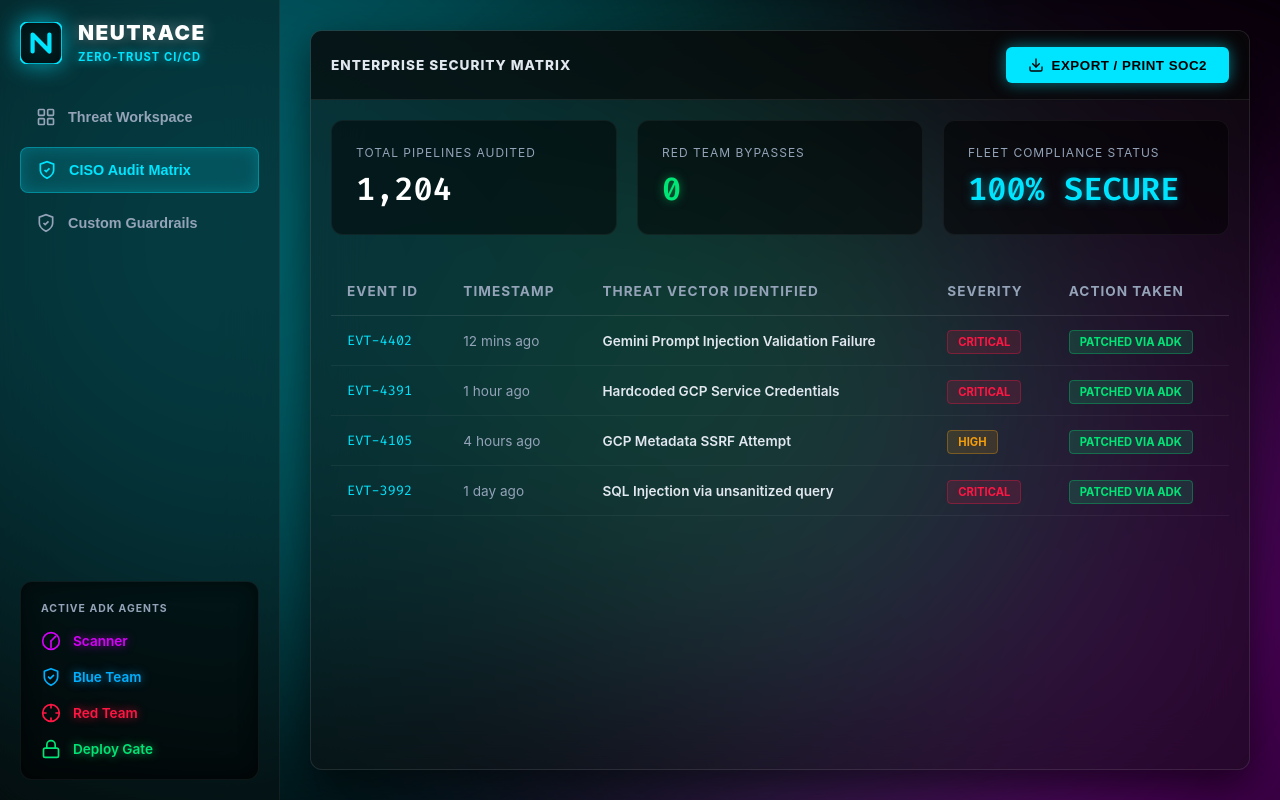
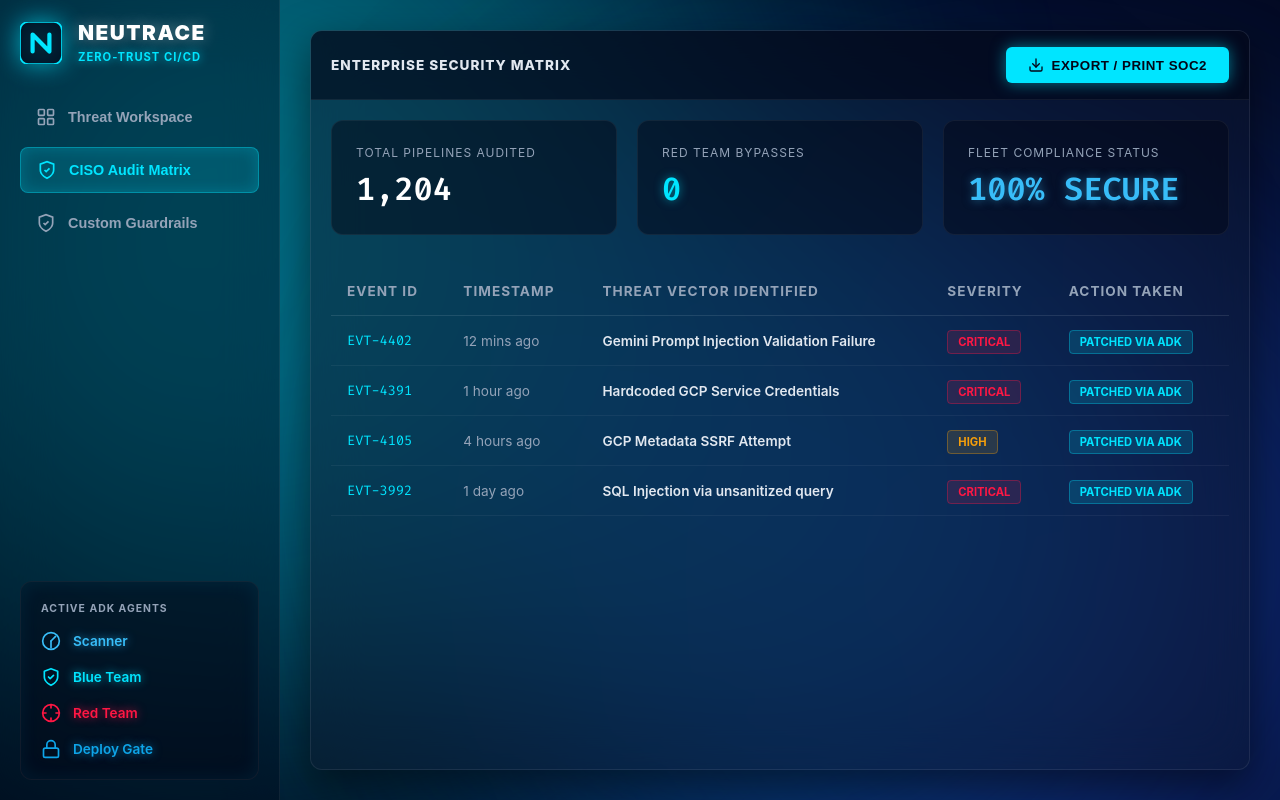
Before and after one commit to 306-magic/NeuTrace, a React (Vite) app in the folder kaustubh-ui/: page / in a window 1280 px wide. Both pictures are taken after a click on the button "CISO Audit Matrix". Built offline with nearby package versions, Linux system fonts and the light colour scheme.

Commit message:
Update App.jsx

```diff
--- a/kaustubh-ui/src/App.jsx
+++ b/kaustubh-ui/src/App.jsx
@@ -1,7 +1,7 @@
 import React, { useState, useEffect, useRef } from 'react';
 
 /* ========================================================
-   BULLETPROOF INLINE CSS (True Black Glassmorphism & Cyber Neon)
+   BULLETPROOF INLINE CSS (Harmonized Blue Spectrum & Glass)
    ======================================================== */
 const GlobalStyles = () => (
   <style>{`
@@ -12,19 +12,19 @@ const GlobalStyles = () => (
     @keyframes float3 { 0% { transform: translate(0, 0) scale(1); } 50% { transform: translate(3vw, -5vh) scale(0.9); } 100% { transform: translate(0, 0) scale(1); } }
     @keyframes pulseGlow { 0% { box-shadow: 0 0 15px rgba(0,229,255,0.5); } 50% { box-shadow: 0 0 30px rgba(0,229,255,0.9); } 100% { box-shadow: 0 0 15px rgba(0,229,255,0.5); } }
 
-    /* True Black Background for maximum neon contrast */
-    body { background: #000000; color: #e2e8f0; font-family: -apple-system, BlinkMacSystemFont, 'Segoe UI', Roboto, Helvetica, Arial, sans-serif; overflow: hidden; }
+    /* Deep Cyber Black Background */
+    body { background: #020617; color: #e2e8f0; font-family: -apple-system, BlinkMacSystemFont, 'Segoe UI', Roboto, Helvetica, Arial, sans-serif; overflow: hidden; }
 
     .ambient-engine { position: fixed; top: 0; left: 0; width: 100vw; height: 100vh; z-index: 0; overflow: hidden; pointer-events: none; }
-    .mesh-orb { position: absolute; border-radius: 50%; filter: blur(140px); opacity: 0.4; }
+    .mesh-orb { position: absolute; border-radius: 50%; filter: blur(140px); opacity: 0.45; }
     .orb-azure { width: 70vw; height: 70vw; background: #00e5ff; top: -30%; left: -20%; animation: float1 25s infinite ease-in-out alternate; }
-    .orb-violet { width: 60vw; height: 60vw; background: #d500f9; bottom: -20%; right: -15%; animation: float2 30s infinite ease-in-out alternate; }
-    .orb-emerald { width: 50vw; height: 50vw; background: #00e676; top: 15%; left: 35%; animation: float3 35s infinite ease-in-out alternate; }
+    .orb-cobalt { width: 65vw; height: 65vw; background: #1d4ed8; bottom: -20%; right: -15%; animation: float2 30s infinite ease-in-out alternate; }
+    .orb-midnight { width: 55vw; height: 55vw; background: #0369a1; top: 20%; left: 30%; animation: float3 35s infinite ease-in-out alternate; }
 
     .app-shell { display: flex; height: 100vh; width: 100vw; position: relative; z-index: 1; }
 
     /* PURE TRANSPARENT GLASS UI */
-    .sidebar { width: 280px; background: rgba(10, 10, 10, 0.4); backdrop-filter: blur(25px); -webkit-backdrop-filter: blur(25px); border-right: 1px solid rgba(255,255,255,0.05); display: flex; flex-direction: column; justify-content: space-between; padding: 20px 0; }
+    .sidebar { width: 280px; background: rgba(2, 6, 23, 0.4); backdrop-filter: blur(25px); -webkit-backdrop-filter: blur(25px); border-right: 1px solid rgba(255,255,255,0.06); display: flex; flex-direction: column; justify-content: space-between; padding: 20px 0; }
     .brand-section { padding: 0 20px 30px; display: flex; align-items: center; gap: 16px; }
     .brand-title { font-size: 1.3rem; font-weight: 900; color: #ffffff; letter-spacing: 1.5px; text-shadow: 0 0 15px rgba(255,255,255,0.4); }
     .brand-tagline { font-size: 0.7rem; color: #00e5ff; text-transform: uppercase; font-weight: 700; letter-spacing: 1px; text-shadow: 0 0 10px rgba(0,229,255,0.8); }
@@ -39,34 +39,34 @@ const GlobalStyles = () => (
     .viewport-header { font-size: 1.6rem; font-weight: 800; color: #fff; margin-bottom: 24px; text-shadow: 0 2px 10px rgba(0,0,0,0.8); letter-spacing: 0.5px; }
 
     .threat-grid { display: flex; gap: 20px; margin-bottom: 24px; }
-    .threat-card { flex: 1; background: rgba(15, 15, 15, 0.4); backdrop-filter: blur(20px); -webkit-backdrop-filter: blur(20px); border: 1px solid rgba(255,255,255,0.1); padding: 20px; border-radius: 12px; cursor: pointer; display: flex; align-items: center; gap: 16px; transition: 0.3s; box-shadow: 0 10px 30px rgba(0,0,0,0.5); }
-    .threat-card:hover { border-color: rgba(0,229,255,0.6); background: rgba(20, 20, 20, 0.6); transform: translateY(-2px); }
-    .threat-card.active { border-color: #00e5ff; background: rgba(20, 20, 20, 0.8); box-shadow: 0 0 25px rgba(0,229,255,0.3), inset 0 0 20px rgba(0,229,255,0.15); }
-    .threat-icon-box { background: rgba(0,0,0,0.5); padding: 12px; border-radius: 8px; color: #00e5ff; box-shadow: inset 0 0 10px rgba(0,229,255,0.3); }
+    .threat-card { flex: 1; background: rgba(15, 23, 42, 0.4); backdrop-filter: blur(20px); -webkit-backdrop-filter: blur(20px); border: 1px solid rgba(255,255,255,0.08); padding: 20px; border-radius: 12px; cursor: pointer; display: flex; align-items: center; gap: 16px; transition: 0.3s; box-shadow: 0 10px 30px rgba(0,0,0,0.4); }
+    .threat-card:hover { border-color: rgba(0,229,255,0.6); background: rgba(15, 23, 42, 0.6); transform: translateY(-2px); }
+    .threat-card.active { border-color: #00e5ff; background: rgba(15, 23, 42, 0.8); box-shadow: 0 0 25px rgba(0,229,255,0.3), inset 0 0 20px rgba(0,229,255,0.15); }
+    .threat-icon-box { background: rgba(0,0,0,0.4); padding: 12px; border-radius: 8px; color: #00e5ff; box-shadow: inset 0 0 10px rgba(0,229,255,0.3); }
     .threat-title { font-weight: 700; color: #fff; margin-bottom: 4px; font-size: 0.95rem; }
     .threat-subtitle { font-size: 0.8rem; color: #94a3b8; }
 
     .workspace-layout { display: flex; gap: 20px; flex: 1; min-height: 400px; }
     .layout-col { display: flex; flex-direction: column; gap: 20px; flex: 1; }
 
-    .panel-container { background: rgba(15, 15, 15, 0.5); backdrop-filter: blur(25px); -webkit-backdrop-filter: blur(25px); border: 1px solid rgba(255,255,255,0.1); border-radius: 12px; display: flex; flex-direction: column; overflow: hidden; box-shadow: 0 15px 40px rgba(0,0,0,0.6); }
-    .panel-top-bar { background: rgba(5, 5, 5, 0.6); padding: 16px 20px; border-bottom: 1px solid rgba(255,255,255,0.08); display: flex; justify-content: space-between; align-items: center; }
+    .panel-container { background: rgba(15, 23, 42, 0.45); backdrop-filter: blur(25px); -webkit-backdrop-filter: blur(25px); border: 1px solid rgba(255,255,255,0.08); border-radius: 12px; display: flex; flex-direction: column; overflow: hidden; box-shadow: 0 15px 40px rgba(0,0,0,0.5); }
+    .panel-top-bar { background: rgba(2, 6, 23, 0.6); padding: 16px 20px; border-bottom: 1px solid rgba(255,255,255,0.06); display: flex; justify-content: space-between; align-items: center; }
     .panel-title { font-size: 0.85rem; text-transform: uppercase; letter-spacing: 1px; font-weight: 800; color: #e2e8f0; }
     .panel-body { padding: 20px; flex: 1; overflow-y: auto; }
 
     .code-textarea { width: 100%; height: 100%; background: transparent; border: none; color: #e2e8f0; font-family: 'Fira Code', monospace; font-size: 0.95rem; line-height: 1.6; resize: none; outline: none; }
-    .code-textarea::placeholder { color: #64748b; font-style: italic; }
+    .code-textarea::placeholder { color: #475569; font-style: italic; }
 
     .action-btn { border: none; padding: 10px 22px; border-radius: 6px; font-weight: 800; cursor: pointer; transition: 0.3s; display: flex; align-items: center; gap: 8px; text-transform: uppercase; letter-spacing: 0.5px; }
-    .action-btn.primary { background: #00e5ff; color: #000000; animation: pulseGlow 3s infinite; }
+    .action-btn.primary { background: #00e5ff; color: #020617; animation: pulseGlow 3s infinite; }
     .action-btn.primary:hover:not(:disabled) { background: #84ffff; box-shadow: 0 0 30px rgba(0,229,255,0.9); transform: translateY(-1px); }
     .action-btn:disabled { opacity: 0.4; cursor: not-allowed; animation: none; box-shadow: none; }
-    .action-btn.success { background: #00e676; color: #000000; box-shadow: 0 0 20px rgba(0,230,118,0.8); }
+    .action-btn.success { background: #38bdf8; color: #020617; box-shadow: 0 0 20px rgba(56,189,248,0.8); }
 
     .terminal-output { font-family: 'Fira Code', monospace; font-size: 0.85rem; line-height: 1.7; }
     .smart-diff-container { font-family: 'Fira Code', monospace; font-size: 0.9rem; line-height: 1.6; }
     .smart-line { padding: 4px 8px; border-radius: 4px; border-left: 3px solid transparent; }
-    .smart-line.secured { background: rgba(0,230,118,0.15); border-left-color: #00e676; color: #69f0ae; margin: 4px 0; text-shadow: 0 0 5px rgba(0,230,118,0.4); }
+    .smart-line.secured { background: rgba(0,229,255,0.12); border-left-color: #00e5ff; color: #67e8f9; margin: 4px 0; text-shadow: 0 0 5px rgba(0,229,255,0.4); }
   `}</style>
 );
 
@@ -75,7 +75,7 @@ const GlobalStyles = () => (
    ======================================================== */
 const BrandLogo = () => (
   <svg width="42" height="42" viewBox="0 0 100 100" fill="none" xmlns="http://www.w3.org/2000/svg" style={{ filter: 'drop-shadow(0px 0px 12px rgba(0,229,255,0.8))' }}>
-    <rect width="100" height="100" rx="20" fill="rgba(0,0,0,0.8)" stroke="#00e5ff" strokeWidth="4"/>
+    <rect width="100" height="100" rx="20" fill="rgba(2,6,23,0.8)" stroke="#00e5ff" strokeWidth="4"/>
     <path d="M30 70 V30 L70 70 V30" stroke="#00e5ff" strokeWidth="10" strokeLinecap="round" strokeLinejoin="round" />
   </svg>
 );
@@ -117,10 +117,10 @@ const SCENARIOS = {
 const getAgentColor = (agentName) => {
   if (!agentName) return '#94a3b8';
   const name = agentName.toUpperCase();
-  if (name.includes('SCANNER')) return '#d500f9';
-  if (name.includes('BLUE')) return '#00b0ff';
+  if (name.includes('SCANNER')) return '#38bdf8';
+  if (name.includes('BLUE')) return '#00e5ff';
   if (name.includes('RED')) return '#ff1744';
-  if (name.includes('GATE') || name.includes('DEPLOY')) return '#00e676';
+  if (name.includes('GATE') || name.includes('DEPLOY')) return '#0ea5e9';
   return '#94a3b8';
 };
 
@@ -278,11 +278,11 @@ APPROVED BY: AUTONOMOUS ZERO-TRUST DEPLOY GATE
     <>
       <GlobalStyles />
 
-      {/* THE AMBIENT ENGINE - Live Animated Mesh Background */}
+      {/* THE AMBIENT ENGINE - Harmonized Blue Spectrum Mesh */}
       <div className="ambient-engine">
         <div className="mesh-orb orb-azure"></div>
-        <div className="mesh-orb orb-violet"></div>
-        <div className="mesh-orb orb-emerald"></div>
+        <div className="mesh-orb orb-cobalt"></div>
+        <div className="mesh-orb orb-midnight"></div>
       </div>
 
       <div className="app-shell">
@@ -308,19 +308,19 @@ APPROVED BY: AUTONOMOUS ZERO-TRUST DEPLOY GATE
             </nav>
           </div>
 
-          <div style={{ margin: '0 20px', padding: '20px', border: '1px solid rgba(255,255,255,0.05)', borderRadius: '12px', background: 'rgba(0,0,0,0.5)', boxShadow: 'inset 0 0 20px rgba(0,0,0,0.6)' }}>
+          <div style={{ margin: '0 20px', padding: '20px', border: '1px solid rgba(255,255,255,0.06)', borderRadius: '12px', background: 'rgba(2,6,23,0.5)', boxShadow: 'inset 0 0 20px rgba(0,229,255,0.08)' }}>
             <div style={{ fontSize: '0.65rem', color: '#94a3b8', textTransform: 'uppercase', letterSpacing: '1px', fontWeight: 'bold', marginBottom: '16px' }}>Active ADK Agents</div>
             <div style={{ display: 'flex', flexDirection: 'column', gap: '16px' }}>
-              <div style={{ display: 'flex', alignItems: 'center', gap: '12px', color: '#d500f9', textShadow: '0 0 10px rgba(213,0,249,0.7)' }}>
+              <div style={{ display: 'flex', alignItems: 'center', gap: '12px', color: '#38bdf8', textShadow: '0 0 10px rgba(56,189,248,0.7)' }}>
                 <Icons.Radar /><span style={{ fontSize: '0.85rem', fontWeight: '600' }}>Scanner</span>
               </div>
-              <div style={{ display: 'flex', alignItems: 'center', gap: '12px', color: '#00b0ff', textShadow: '0 0 10px rgba(0,176,255,0.7)' }}>
+              <div style={{ display: 'flex', alignItems: 'center', gap: '12px', color: '#00e5ff', textShadow: '0 0 10px rgba(0,229,255,0.7)' }}>
                 <Icons.AgentShield /><span style={{ fontSize: '0.85rem', fontWeight: '600' }}>Blue Team</span>
               </div>
               <div style={{ display: 'flex', alignItems: 'center', gap: '12px', color: '#ff1744', textShadow: '0 0 10px rgba(255,23,68,0.7)' }}>
                 <Icons.Crosshair /><span style={{ fontSize: '0.85rem', fontWeight: '600' }}>Red Team</span>
               </div>
-              <div style={{ display: 'flex', alignItems: 'center', gap: '12px', color: '#00e676', textShadow: '0 0 10px rgba(0,230,118,0.7)' }}>
+              <div style={{ display: 'flex', alignItems: 'center', gap: '12px', color: '#0ea5e9', textShadow: '0 0 10px rgba(14,165,233,0.7)' }}>
                 <Icons.Lock /><span style={{ fontSize: '0.85rem', fontWeight: '600' }}>Deploy Gate</span>
               </div>
             </div>
@@ -359,7 +359,6 @@ APPROVED BY: AUTONOMOUS ZERO-TRUST DEPLOY GATE
                       </button>
                     </div>
                     <div className="panel-body">
-                      {/* NEW PLACEHOLDER LOGIC */}
                       <textarea
                         className="code-textarea"
                         value={editorCode}
@@ -416,17 +415,17 @@ APPROVED BY: AUTONOMOUS ZERO-TRUST DEPLOY GATE
               </div>
               <div className="panel-body">
                 <div style={{ display: 'grid', gridTemplateColumns: 'repeat(3, 1fr)', gap: '20px', marginBottom: '32px' }}>
-                  <div style={{ padding: '24px', borderRadius: '12px', background: 'rgba(0,0,0,0.5)', border: '1px solid rgba(255,255,255,0.05)' }}>
+                  <div style={{ padding: '24px', borderRadius: '12px', background: 'rgba(2,6,23,0.5)', border: '1px solid rgba(255,255,255,0.06)' }}>
                     <div style={{ fontSize: '0.75rem', color: '#94a3b8', textTransform: 'uppercase', letterSpacing: '1px', marginBottom: '8px' }}>Total Pipelines Audited</div>
                     <div style={{ fontSize: '2rem', fontWeight: '700', fontFamily: 'Fira Code', color: '#fff' }}>1,204</div>
                   </div>
-                  <div style={{ padding: '24px', borderRadius: '12px', background: 'rgba(0,0,0,0.5)', border: '1px solid rgba(255,255,255,0.05)' }}>
+                  <div style={{ padding: '24px', borderRadius: '12px', background: 'rgba(2,6,23,0.5)', border: '1px solid rgba(255,255,255,0.06)' }}>
                     <div style={{ fontSize: '0.75rem', color: '#94a3b8', textTransform: 'uppercase', letterSpacing: '1px', marginBottom: '8px' }}>Red Team Bypasses</div>
-                    <div style={{ fontSize: '2rem', fontWeight: '700', fontFamily: 'Fira Code', color: '#00e676', textShadow: '0 0 10px rgba(0,230,118,0.5)' }}>0</div>
+                    <div style={{ fontSize: '2rem', fontWeight: '700', fontFamily: 'Fira Code', color: '#00e5ff', textShadow: '0 0 10px rgba(0,229,255,0.5)' }}>0</div>
                   </div>
-                  <div style={{ padding: '24px', borderRadius: '12px', background: 'rgba(0,0,0,0.5)', border: '1px solid rgba(255,255,255,0.05)' }}>
+                  <div style={{ padding: '24px', borderRadius: '12px', background: 'rgba(2,6,23,0.5)', border: '1px solid rgba(255,255,255,0.06)' }}>
                     <div style={{ fontSize: '0.75rem', color: '#94a3b8', textTransform: 'uppercase', letterSpacing: '1px', marginBottom: '8px' }}>Fleet Compliance Status</div>
-                    <div style={{ fontSize: '2rem', fontWeight: '700', fontFamily: 'Fira Code', color: '#00e5ff', textShadow: '0 0 10px rgba(0,229,255,0.5)' }}>100% SECURE</div>
+                    <div style={{ fontSize: '2rem', fontWeight: '700', fontFamily: 'Fira Code', color: '#38bdf8', textShadow: '0 0 10px rgba(56,189,248,0.5)' }}>100% SECURE</div>
                   </div>
                 </div>
 
@@ -455,7 +454,7 @@ APPROVED BY: AUTONOMOUS ZERO-TRUST DEPLOY GATE
                           <span style={{ padding: '4px 10px', borderRadius: '4px', fontSize: '0.7rem', fontWeight: 'bold', background: `${row.color}22`, color: row.color, border: `1px solid ${row.color}55` }}>{row.severity}</span>
                         </td>
                         <td style={{ padding: '16px' }}>
-                          <span style={{ padding: '4px 10px', borderRadius: '4px', fontSize: '0.7rem', fontWeight: 'bold', background: 'rgba(0, 230, 118, 0.15)', color: '#00e676', border: '1px solid rgba(0, 230, 118, 0.3)' }}>PATCHED VIA ADK</span>
+                          <span style={{ padding: '4px 10px', borderRadius: '4px', fontSize: '0.7rem', fontWeight: 'bold', background: 'rgba(0, 229, 255, 0.15)', color: '#00e5ff', border: '1px solid rgba(0, 229, 255, 0.3)' }}>PATCHED VIA ADK</span>
                         </td>
                       </tr>
                     ))}
@@ -484,7 +483,7 @@ APPROVED BY: AUTONOMOUS ZERO-TRUST DEPLOY GATE
                   { key: 'redMaxAggression', group: 'NODE 3: RED TEAM', title: 'Maximum Penetration (3-Pass Rule)', desc: 'Require Red Team agent to execute three distinct bypass methodologies before approving the patch.' },
                   { key: 'gateHumanReview', group: 'NODE 4: DEPLOY GATE', title: 'Require CISO Manual Sign-Off', desc: 'Halt the pipeline at Node 4 for manual approval if the initial vulnerability is tagged as CRITICAL.' }
                 ].map((policy) => (
-                  <div key={policy.key} style={{ display: 'flex', alignItems: 'center', justifyContent: 'space-between', padding: '20px', background: 'rgba(0,0,0,0.3)', border: '1px solid rgba(255,255,255,0.05)', borderRadius: '8px' }}>
+                  <div key={policy.key} style={{ display: 'flex', alignItems: 'center', justifyContent: 'space-between', padding: '20px', background: 'rgba(2,6,23,0.3)', border: '1px solid rgba(255,255,255,0.06)', borderRadius: '8px' }}>
                     <div style={{ paddingRight: '20px' }}>
                       <span style={{ fontSize: '0.65rem', color: '#00e5ff', letterSpacing: '1px', fontWeight: 'bold' }}>{policy.group}</span>
                       <h3 style={{ color: '#fff', fontSize: '1rem', marginTop: '6px', marginBottom: '4px' }}>{policy.title}</h3>
@@ -499,7 +498,7 @@ APPROVED BY: AUTONOMOUS ZERO-TRUST DEPLOY GATE
                       }}
                     >
                       <div style={{
-                        width: '18px', height: '18px', borderRadius: '50%', background: '#000', position: 'absolute', top: '3px', transition: 'all 0.3s',
+                        width: '18px', height: '18px', borderRadius: '50%', background: '#020617', position: 'absolute', top: '3px', transition: 'all 0.3s',
                         left: policies[policy.key] ? '23px' : '3px'
                       }}/>
                     </div>
```
